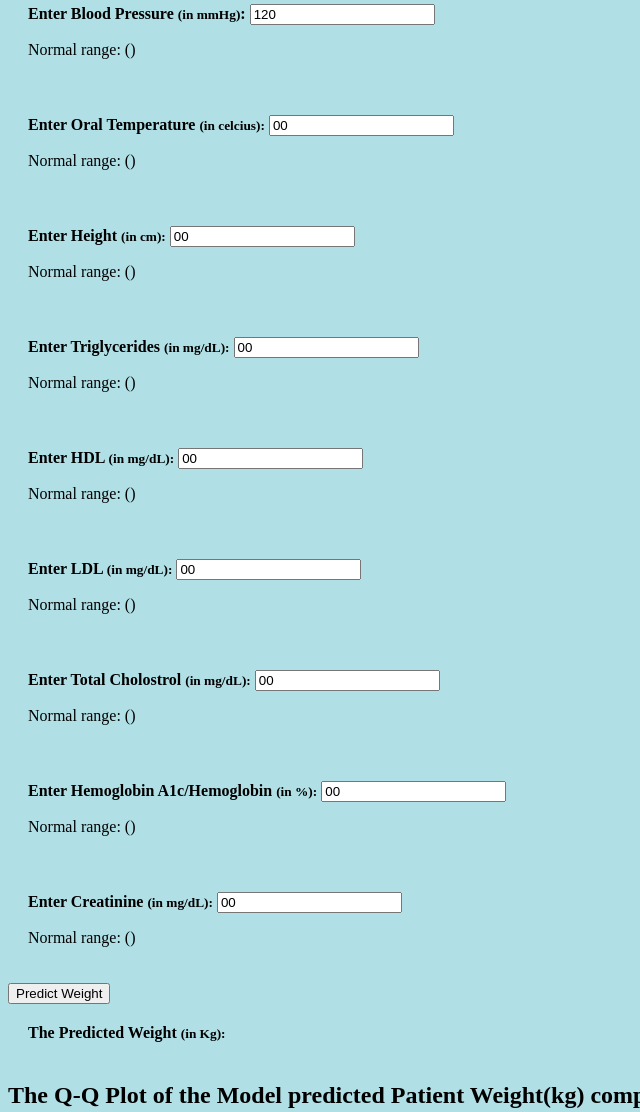
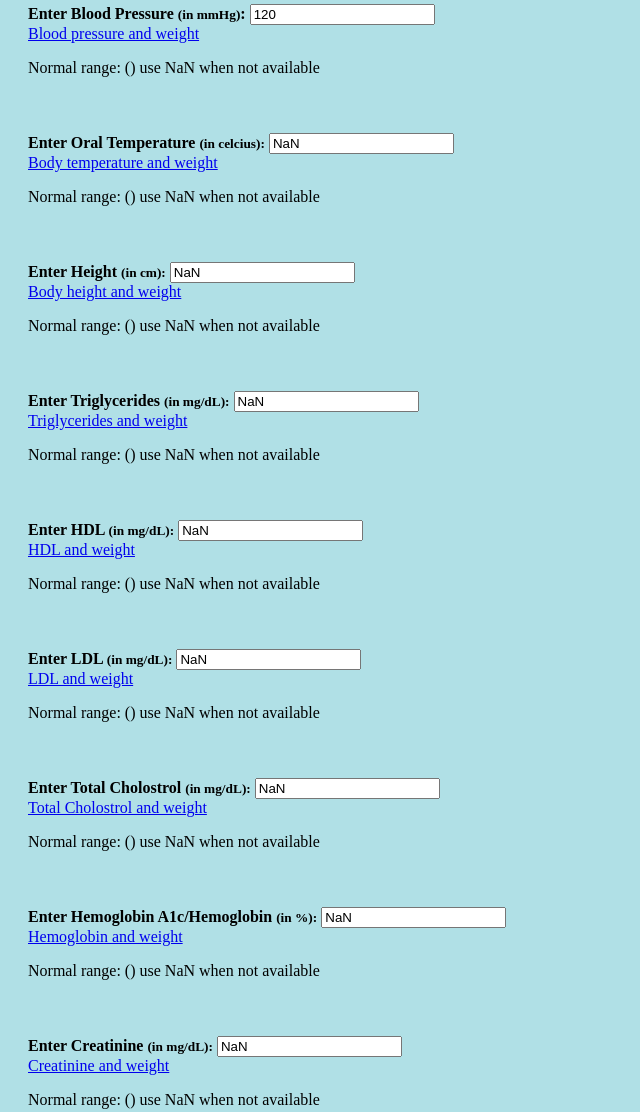
Before and after one commit to tvk66866/js_project, a plain HTML site: page predict.html in a window 1280 px wide. Shown: the part 640-1752 px from the top of the page, without its empty margins (0-640 px from the left). Drawn offline with Linux system fonts and the light colour scheme.

Commit message:
update links for attributes

```diff
--- a/predict.html
+++ b/predict.html
@@ -11,47 +11,56 @@
   <div style="padding:20px;">
   <label for="Bp"><b>Enter Blood Pressure <small>(in mmHg)</small>:</b> </label>
   <input type="text" id="bpId" name="BloodPressure" value="120"><br>
-  <p>Normal range: ()</p>
+  <a href="https://cutt.ly/syzpQ5y">Blood pressure and weight</a>
+  <p>Normal range: () use NaN when not available</p>
   </div>
   <div style="padding:20px;">
   <label for="Ot"><b>Enter Oral Temperature <small>(in celcius):</small></b> </label>
-  <input type="text" Id="otId" name="Oraltemp" value="00"><br>
-  <p>Normal range: ()</p>
+  <input type="text" Id="otId" name="Oraltemp" value="NaN"><br>
+  <a href="https://cutt.ly/pyzoAeP">Body temperature and weight</a>
+  <p>Normal range: () use NaN when not available</p>
   </div>
   <div style="padding:20px;">
   <label for="Bh"><b>Enter Height <small>(in cm):</small></b> </label>
-  <input type="text" id="bhId" name="BodyHeight" value="00"><br>
-  <p>Normal range: ()</p>
+  <input type="text" id="bhId" name="BodyHeight" value="NaN"><br>
+    <a href="https://cutt.ly/2yzaacD">Body height and weight</a>
+  <p>Normal range: () use NaN when not available</p>
   </div>
   <div style="padding:20px;">
   <label for="Tr"><b>Enter Triglycerides <small>(in mg/dL):</small></b> </label>
-  <input type="text" id="triId" name="Trigly" value="00"><br>
-  <p>Normal range: ()</p>
+  <input type="text" id="triId" name="Trigly" value="NaN"><br>
+    <a href="https://cutt.ly/Fyzaxtz">Triglycerides and weight</a>
+  <p>Normal range: () use NaN when not available</p>
   </div>
   <div style="padding:20px;">
   <label for="Hdl"><b>Enter HDL <small>(in mg/dL):</small></b> </label>
-  <input type="text" id="hdlId" name="hdlc" value="00"><br>
-  <p>Normal range: ()</p>
+  <input type="text" id="hdlId" name="hdlc" value="NaN"><br>
+      <a href="https://cutt.ly/fyzaWEH">HDL and weight</a>
+  <p>Normal range: () use NaN when not available</p>
   </div>
   <div style="padding:20px;">
   <label for="Ldl"><b>Enter LDL <small>(in mg/dL):</small></b> </label>
-  <input type="text" id="ldlId" name="ldlc" value="00"><br>
-  <p>Normal range: ()</p>
+  <input type="text" id="ldlId" name="ldlc" value="NaN"><br>
+      <a href="https://www.nature.com/articles/0800427.pdf?origin=ppub">LDL and weight</a>
+  <p>Normal range: () use NaN when not available</p>
   </div>
   <div style="padding:20px;">
   <label for="Tcl"><b>Enter Total Cholostrol <small>(in mg/dL):</small></b> </label>
-  <input type="text" id="tclId" name="tclvalue" value="00"><br>
-  <p>Normal range: ()</p>
+  <input type="text" id="tclId" name="tclvalue" value="NaN"><br>
+      <a href="https://www.ncbi.nlm.nih.gov/pubmed/9192227">Total Cholostrol and weight</a>
+  <p>Normal range: () use NaN when not available</p>
   </div>
   <div style="padding:20px;">
   <label for="A1c"><b>Enter Hemoglobin A1c/Hemoglobin <small>(in %):</small></b> </label>
-  <input type="text" id="a1cId" name="A1cvalue" value="00"><br>
-  <p>Normal range: ()</p>
+  <input type="text" id="a1cId" name="A1cvalue" value="NaN"><br>
+      <a href="https://www.ncbi.nlm.nih.gov/pubmed/23697591">Hemoglobin and weight</a>
+  <p>Normal range: () use NaN when not available</p>
   </div>
   <div style="padding:20px;">
   <label for="Creatinine"><b>Enter Creatinine <small>(in mg/dL):</small></b> </label>
-  <input type="text" id="creId" name="Creatininevalue" value="00"><br>
-  <p>Normal range: ()</p>
+  <input type="text" id="creId" name="Creatininevalue" value="NaN"><br>
+      <a href="https://bmcnephrol.biomedcentral.com/articles/10.1186/s12882-017-0474-0">Creatinine and weight</a>
+  <p>Normal range: () use NaN when not available</p>
   </div>
   <input type="submit" id="predB" name="PredictWeight" value="Predict Weight">
   <div style="padding:20px;">
@@ -59,7 +68,7 @@
   <label id="PredValue"></label>
   </div>
 
-  <h2>The Q-Q Plot of the Model predicted Patient Weight(kg) compared to the Actual Weight(kg)</h2>
+  <h2>Model Accuracy: <em>The Q-Q Plot of the Model predicted Patient Weight(kg) compared to the Actual Weight(kg)</em></h2>
   <img src="weight_q_q_plot.png" alt="Model fitness" width="460" height="345">
 
   <script src="https://www.gstatic.com/firebasejs/3.4.1/firebase.js"></script>
```
